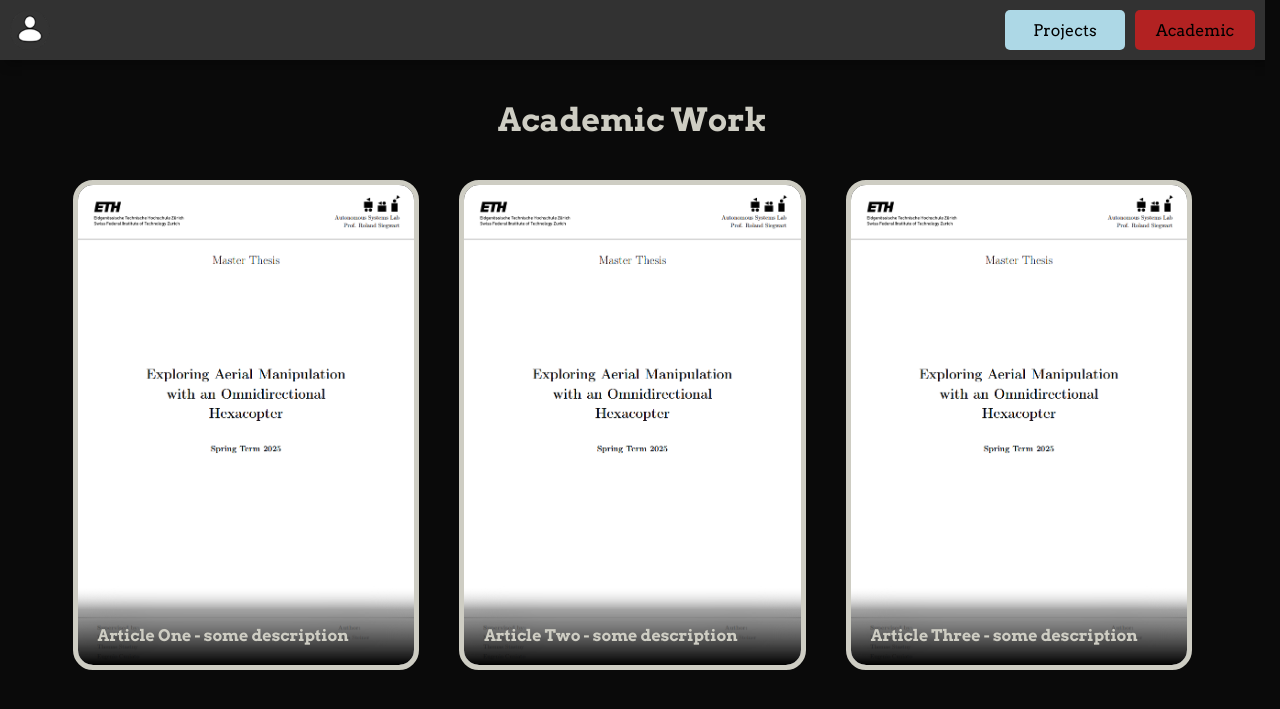
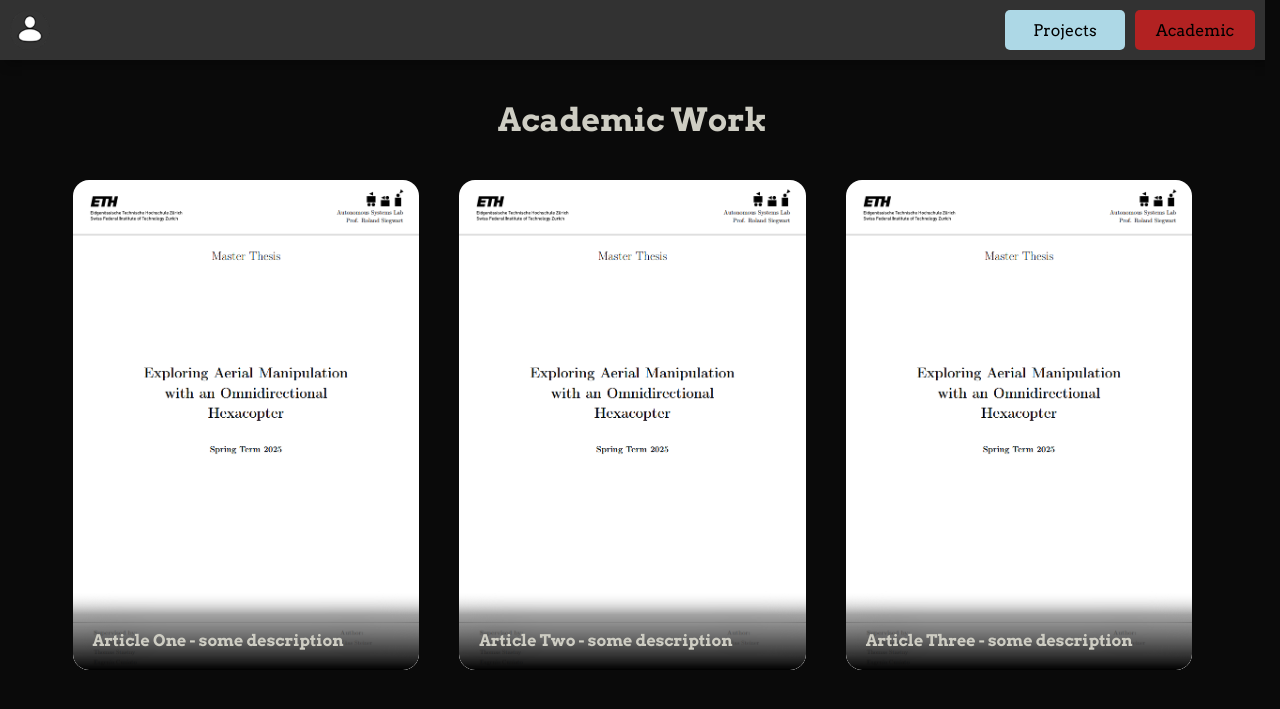
Before and after one commit to eliassteiner1/portfolio, a Jekyll site: the page built from pages/page2.html, in a window 1280 px wide. Shown: the top 709 px of the page. Built offline with Jekyll 4.4.1, drawn with Linux system fonts in a browser that asks for light colours.

```diff
--- a/assets/css/style.css
+++ b/assets/css/style.css
@@ -263,8 +263,7 @@
   width: 100%;
   height: 100%;
 
-  border-radius: 20px;
-  border: 5px solid #CECDC3;
+  border-radius: 16px;
   background-color: #CECDC3;
 
   display: grid; /* making this a grid with one cell and one area allows for easy stacking of subcomponents */
```
